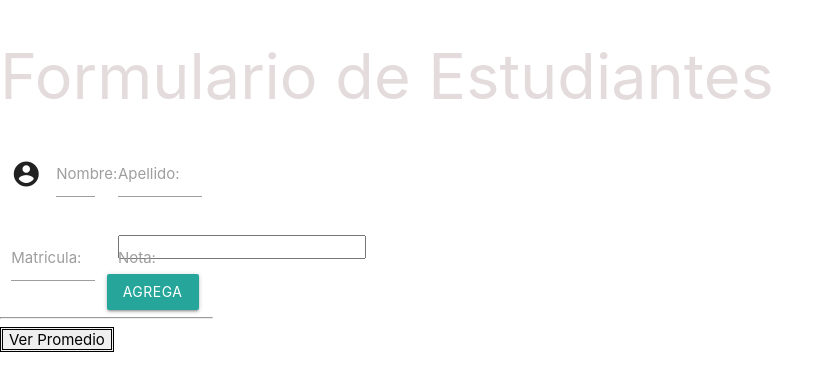
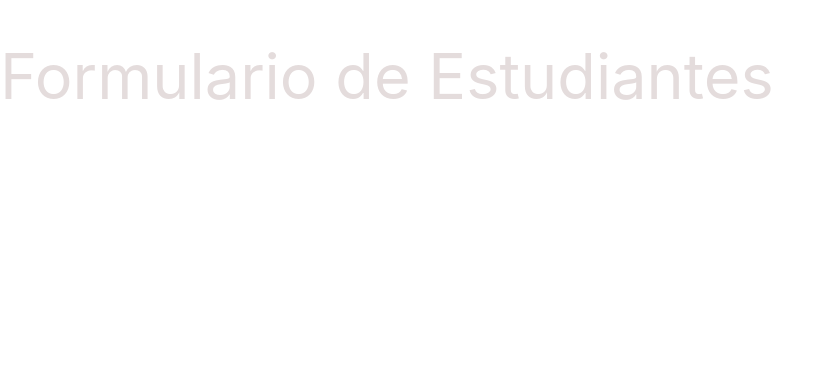
Before and after one commit to hub012/grade_form_bootcamp, a plain HTML site: page index.html in a window 1280 px wide. Shown: the whole page, without its empty margins (0-834 px from the left). Drawn offline with Linux system fonts and the light colour scheme.

Commit message:
eliminamos los botones y el div

```diff
--- a/index.html
+++ b/index.html
@@ -22,39 +22,7 @@
         <main>
             <!-- seccion de formulario,  div es una etiqueta que define las divisiones lógicas existentes en el contenido web-->
             <section id="formulario">
-                <div class="row">
-                    <form class="col s2">
-                      <div class="row">
-                        <!-- Nombre estudiante -->
-                        <div class="input-field col s6">
-                          <i class="material-icons prefix">account_circle</i>
-                          <input placeholder="  " id="Nombre" type="text" class="validate">
-                          <br>
-                          <label for="first_name">Nombre: </label>
-                        </div>
-                        <!-- Apellido estudiante -->
-                        <div class="input-field col s6">
-                          <input id="Apellido" type="text" class="validate">
-                          <label for="last_name">Apellido: </label>
-                        </div>
-                        <!-- Matricula estudiante -->
-                        <div class="input-field col s6">
-                            <input id="Matricul" type="text" class="validate">
-                            <label for="Matricula">Matricula: </label>
-                          </div>
-                          <!-- Nota Estudiante -->
-                          <div class="input-field col s6">
-                            <input id="Nota" type="parseInt" class="validate">
-                            <label for="Nota">Nota: </label>
-                          </div>
-                        </form>
-                        <!-- seccion de Botones -->
-                        <br>
-                          <button class="btn waves-effect waves-light" type="submit" name="action">Agrega
-                      </button>
-                      <hr>
-                      <a href="calpromedio.html">
-                        <input type="button" style="border: double;" height="80" width="170" color="red" value="Ver Promedio">
+
             </section>
         </main>
     </body>
```
